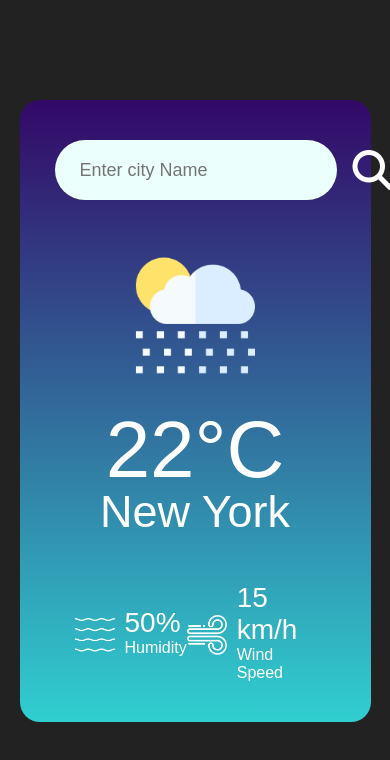
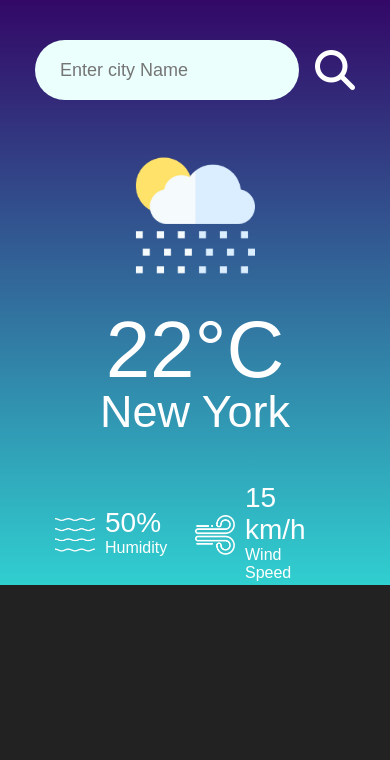
Before and after one commit to parthi73/Weather-App, a plain HTML site: page index.html in a window 390 px wide. Drawn offline with Linux system fonts and the light colour scheme.

Commit message:
add responsive

```diff
--- a/style.css
+++ b/style.css
@@ -86,3 +86,19 @@ body{
     display: none;
 
 }
+@media screen and (min-width: 375px) {
+  input{
+    width: 200px;
+  }
+  .card{
+    margin-top: 0;
+    height: 585px;
+    width: 100%;
+    border-radius: 0px;
+
+  }
+  .col{
+      width: 50%;
+      margin-right: 10px;
+  }
+}
```
Also changed, not shown: index.html (+2 -1 lines).
